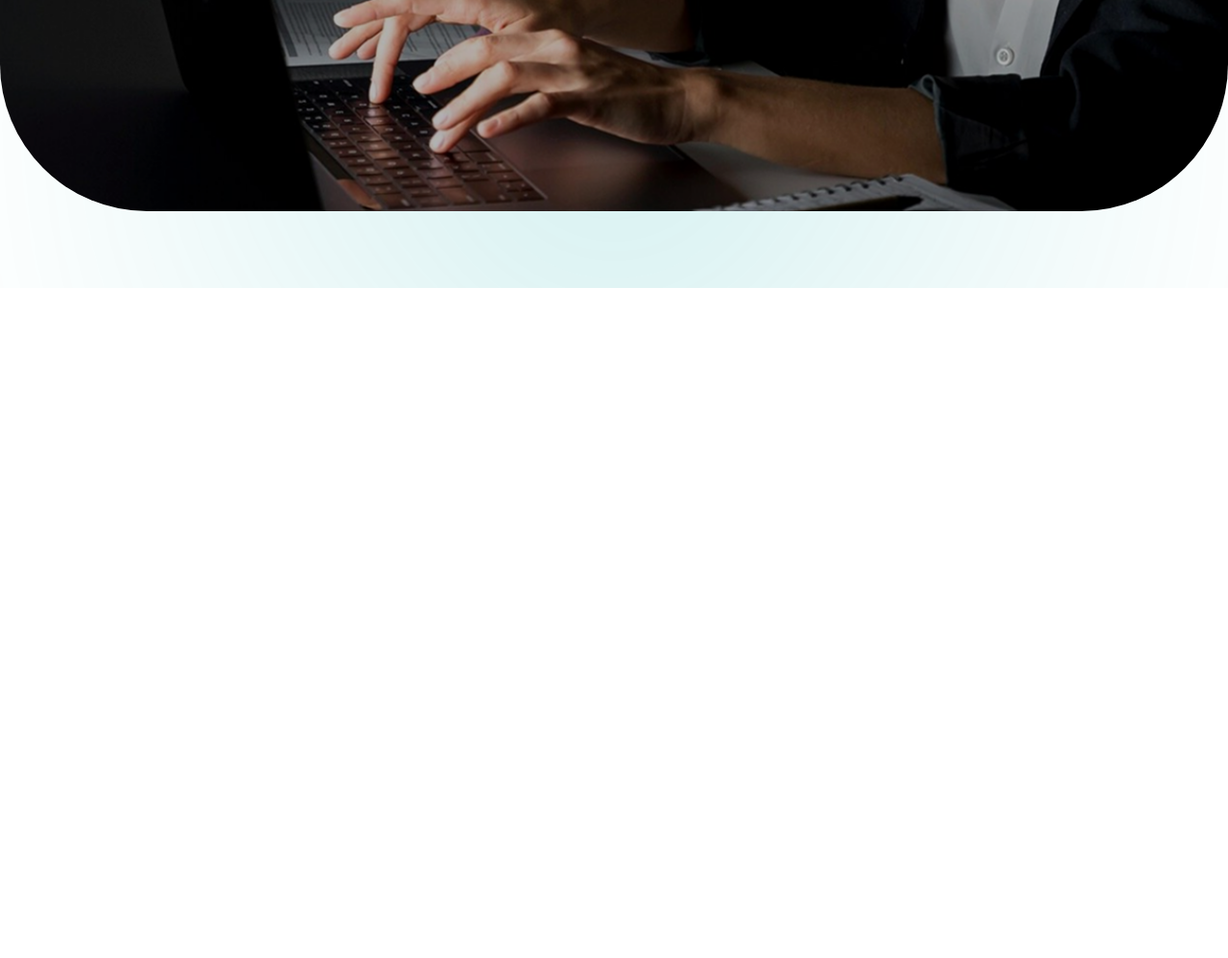
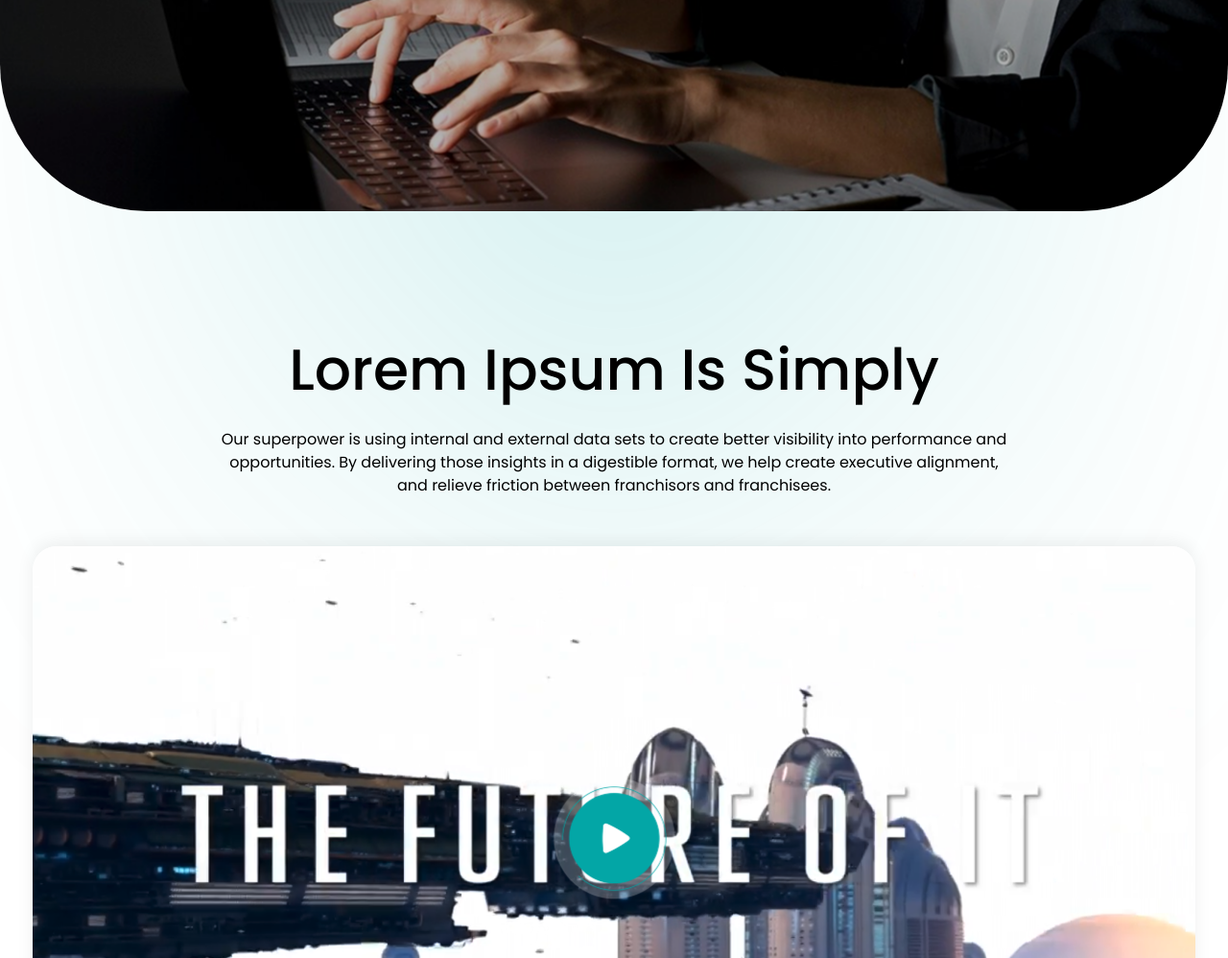
Before and after one commit to Ni-sHa-nt/Ceburu, a plain HTML site: page index.html in a window 1280 px wide. Shown: the part 2606-3604 px from the top of the page at 96% size. Before the commit the page ends 2906 px from the top, so only its background shows below. Drawn offline with Linux system fonts and the light colour scheme.

Commit message:
Future Section Added

```diff
--- a/css/style.css
+++ b/css/style.css
@@ -44,6 +44,15 @@ a {
 .col-50 {
     width: 50%;
     padding: 0 15px;
+}
+
+
+.title-2 {
+    font-size: 60px;
+    font-weight: 500;
+    line-height: calc(60/60);
+    margin: 15px 0 31px;
+    text-transform: capitalize;
 }
 
 .primary-btn {
@@ -385,6 +394,58 @@ Support Section
 
 
 
+/*
+######################################################
+Future Section
+######################################################
+*/
+.future-sec {
+    padding: 120px 0;
+}
+
+.future-wrapper .title-2 {
+    text-align: center;
+}
+
+.future-wrapper p {
+    max-width: 835px;
+    font-size: 16px;
+    font-weight: 400;
+    line-height: calc(24/16);
+    text-align: center;
+    margin: 0 auto 51px;
+}
+
+.future-img {
+    max-width: 1212px;
+    margin: 0 auto;
+    box-shadow: 0px -4px 18px #00000011;
+    border-radius: 25px;
+    position: relative;
+}
+
+
+.play-btn {
+    max-width: 152.73px;
+    position: absolute;
+    top: 50%;
+    left: 50%;
+    transform: translate(-50%, -50%);
+}
+
+.play-btn img {
+    width: 100%;
+    height: 100%;
+    object-fit: cover;
+}
+
+.future-img img {
+    width: 100%;
+    height: 100%;
+    object-fit: cover;
+}
+
+
 
 
 
@@ -611,6 +672,15 @@ Media Queries
     }
 
 
+    /* Future Section  */
+    .future-wrapper .title-2 {
+        font-size: 48px;
+    }
+
+    .play-btn {
+        max-width: 92px;
+    }
+
 }
 
 @media screen and (max-width: 420px) {
@@ -618,6 +688,7 @@ Media Queries
     /* Navbar Section */
     .sm-navbar-btn .primary-btn {
         margin-left: 8px !important;
+        padding: 10px 12px;
     }
 
     .sm-navbar-btn {
@@ -654,8 +725,6 @@ Media Queries
 
 
 
-
-
     /* Support Section */
     .support-img::after {
         content: "";
@@ -682,4 +751,9 @@ Media Queries
     .who-we-are-sec .title-2 {
         font-size: 30px;
     }
+
+    /* Future Section  */
+    .future-wrapper .title-2 {
+        font-size: 32px;
+    }
 }
--- a/index.html
+++ b/index.html
@@ -148,6 +148,24 @@
                 </div>
             </div>
         </section>
+
+        <!-- Future Section -->
+        <section class="future-sec">
+            <div class="container">
+                <div class="future-wrapper">
+                    <h2 class="title-2">Lorem Ipsum is Simply</h2>
+                    <p>Our superpower is using internal and external data sets to create better visibility into
+                        performance and opportunities. By delivering those insights in a digestible format, we help
+                        create executive alignment, and relieve friction between franchisors and franchisees.</p>
+                </div>
+                <div class="future-img">
+                    <img src="./assets/future-img.png" alt="">
+                    <div class="play-btn">
+                        <img src="./assets/play-btn.png" alt="">
+                    </div>
+                </div>
+            </div>
+        </section>
     </main>
 </body>
 
```
Also changed, not shown: assets/future-img.png (added), assets/play-btn.png (added).
